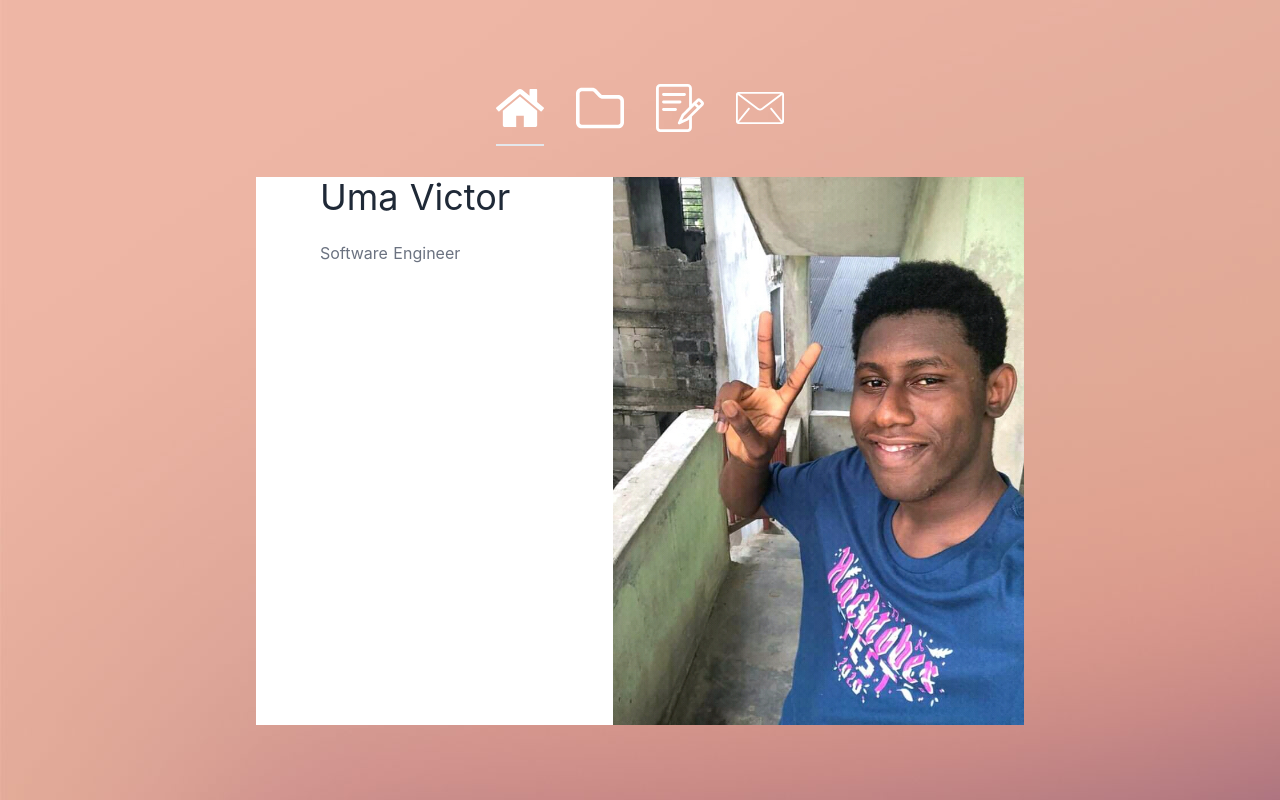
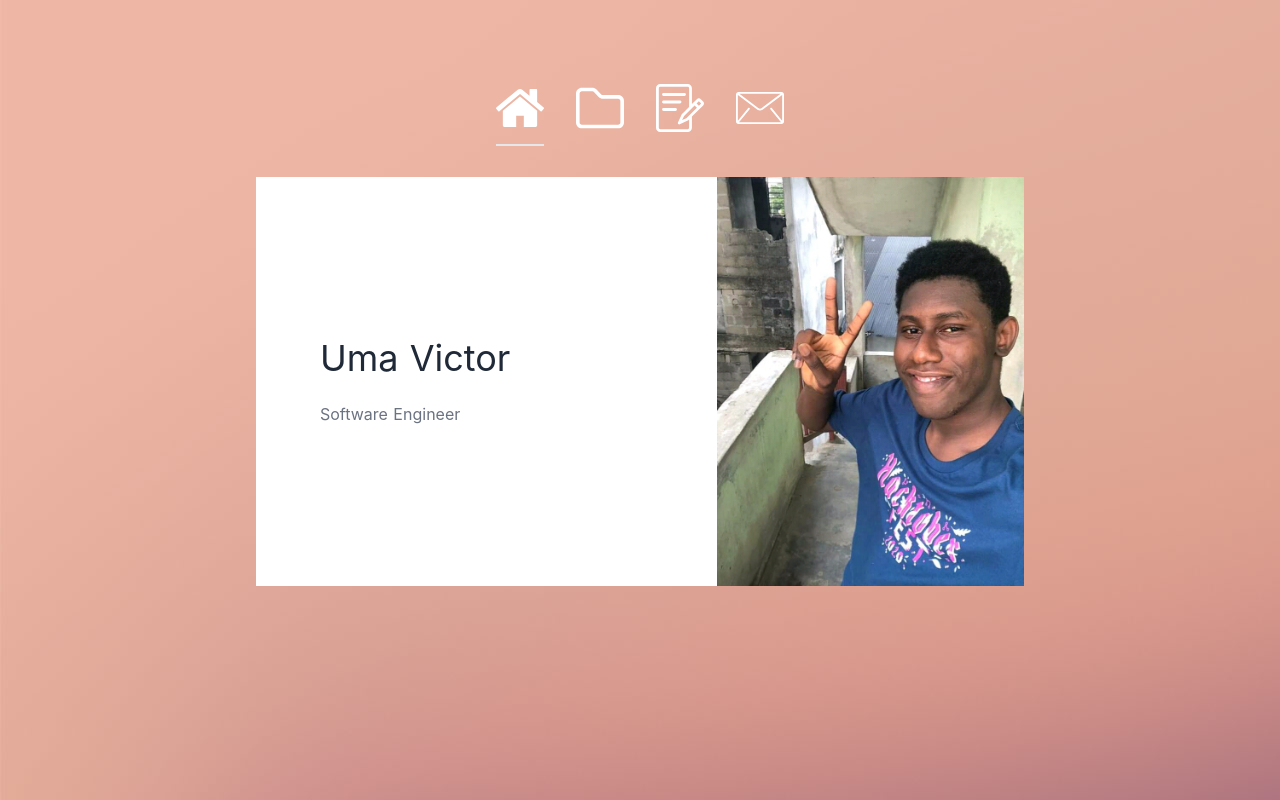
Before and after one commit to uma-victor1/portfolio, a Nuxt app: page / in a window 1280 px wide. Built offline with nearby package versions, Linux system fonts and the light colour scheme.

Commit message:
style home page a bit

```diff
--- a/pages/index.vue
+++ b/pages/index.vue
@@ -1,11 +1,13 @@
 <template>
 	<div class="m-auto mt-8">
 		<div class="flex h-3/4">
-			<div class="w-3/4 pl-16">
-				<h1 class="text-4xl text-gray-800">Uma Victor</h1>
-				<br /><span class="text-gray-500">Software Engineer</span>
+			<div class="w-3/4 flex justiify-center items-center">
+				<div class="pl-16">
+					<h1 class="text-4xl text-gray-800">Uma Victor</h1>
+					<br /><span class="text-gray-500">Software Engineer</span>
+				</div>
 			</div>
-			<div class="h-full"><img src="../assets/my_img.jpg" alt="" /></div>
+			<div class="h-full w-1/2"><img src="../assets/my_img.jpg" alt="" /></div>
 		</div>
 	</div>
 </template>
```
